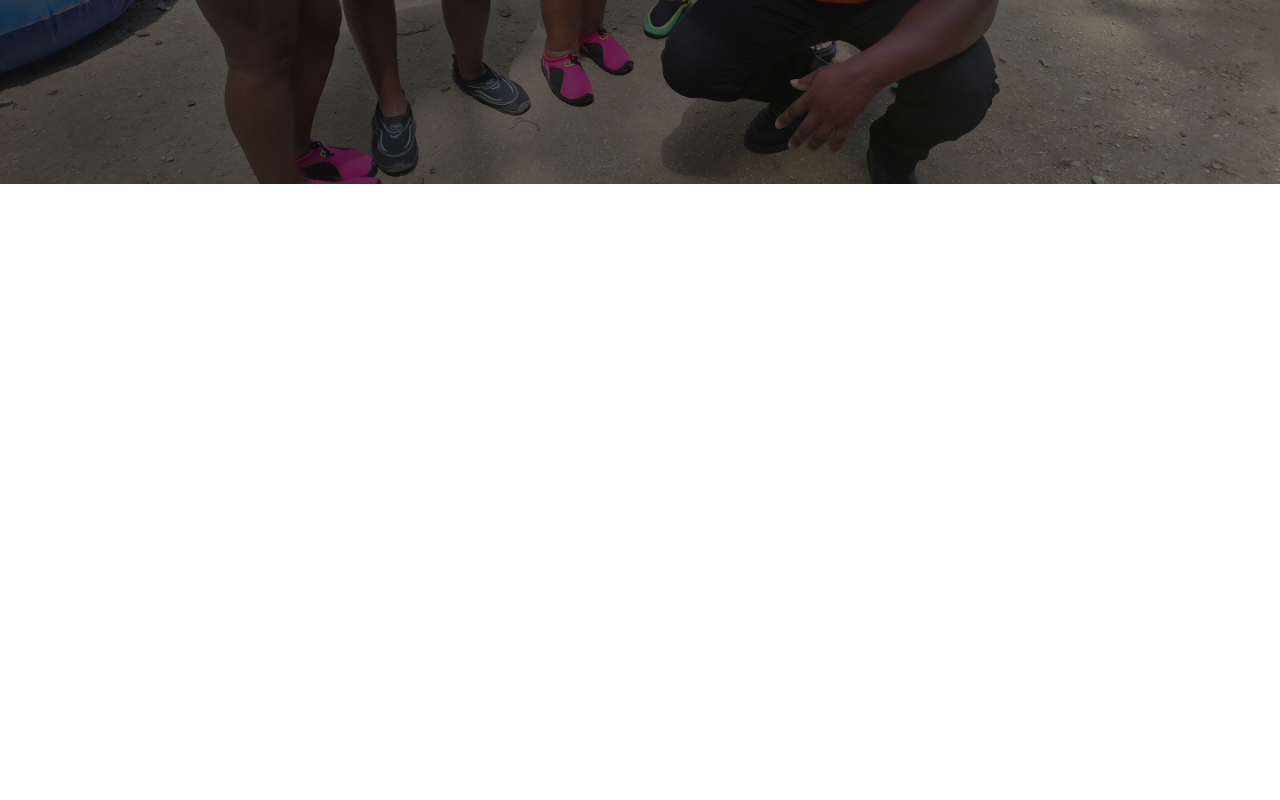
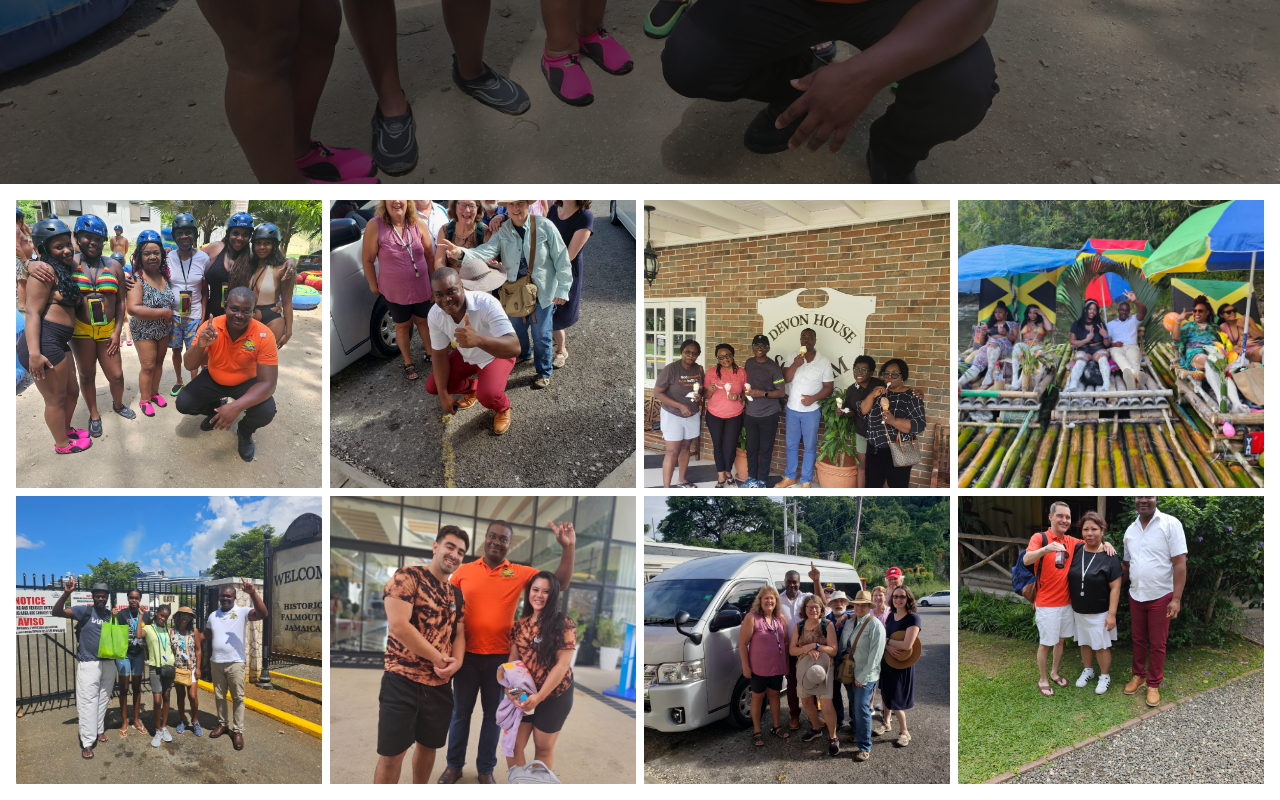
Before and after one commit to winnie-webb/islandwaystours, a Next.js app: page / in a window 1280 px wide. Shown: the part 686-1486 px from the top of the page. Before the commit the page ends 870 px from the top, so only its background shows below. Built offline with nearby package versions, Linux system fonts and the light colour scheme.

Commit message:
Added Gallery Section

```diff
--- /dev/null
+++ b/app/components/Gallery.jsx
@@ -0,0 +1,34 @@
+import Image from "next/image";
+import React from "react";
+
+function Gallery() {
+  // array of images
+
+  const images = [
+    "hero-1.jpg",
+    "hero-2.jpg",
+    "hero-3.jpg",
+    "hero-4.jpg",
+    "hero-5.jpg",
+    "hero-6.jpg",
+    "hero-7.jpg",
+    "hero-8.jpg",
+  ];
+
+  return (
+    <section className="grid grid-cols-2 md:grid-cols-3 lg:grid-cols-4 gap-2 p-4">
+      {images.map((image, index) => (
+        <div key={index} className="relative w-full h-48 lg:h-72">
+          <Image
+            className="object-cover"
+            fill={true}
+            src={`/local/${image}`}
+            alt={image}
+          />
+        </div>
+      ))}
+    </section>
+  );
+}
+
+export default Gallery;
--- a/app/page.js
+++ b/app/page.js
@@ -1,6 +1,12 @@
 import Image from "next/image";
 import Link from "next/link";
 import Hero from "./components/Hero";
+import Gallery from "./components/Gallery";
 export default function Home() {
-  return <Hero />;
+  return (
+    <>
+      <Hero />
+      <Gallery />
+    </>
+  );
 }
```
